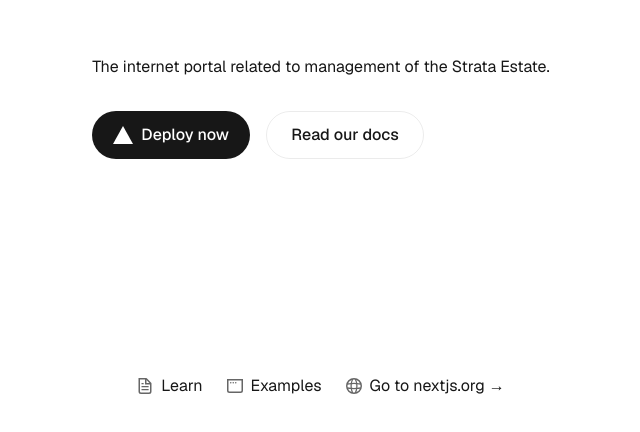
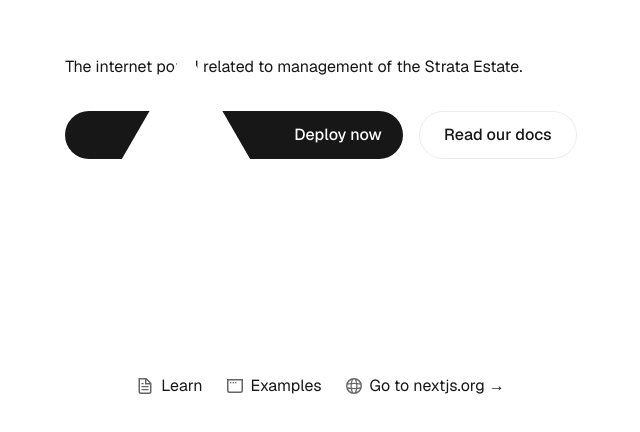
Before and after one commit to wandom-boi/info1111-strata-portal, a Next.js app: page / in a window 1280 px wide. Shown: the part 324-756 px from the top of the page, without its empty margins (319-959 px from the left). Built offline with nearby package versions, Linux system fonts and the light colour scheme.

Commit message:
Update page.tsx

```diff
--- a/app/page.tsx
+++ b/app/page.tsx
@@ -22,10 +22,9 @@
             rel="noopener noreferrer"
           >
             <Image
-              className="dark:invert"
               src="/vercel.svg"
               alt="Vercel logomark"
-              width={20}
+              width={200}
               height={20}
             />
             Deploy now
```
